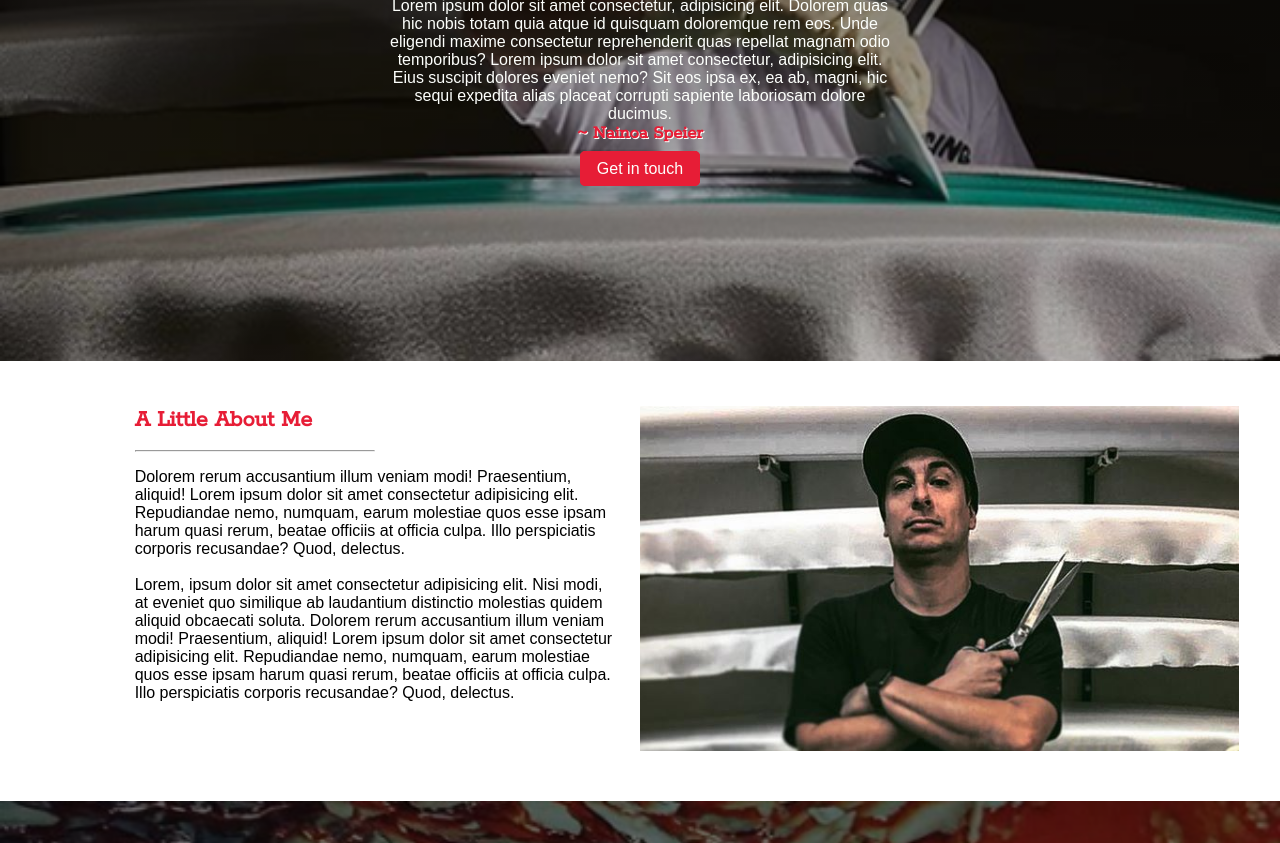
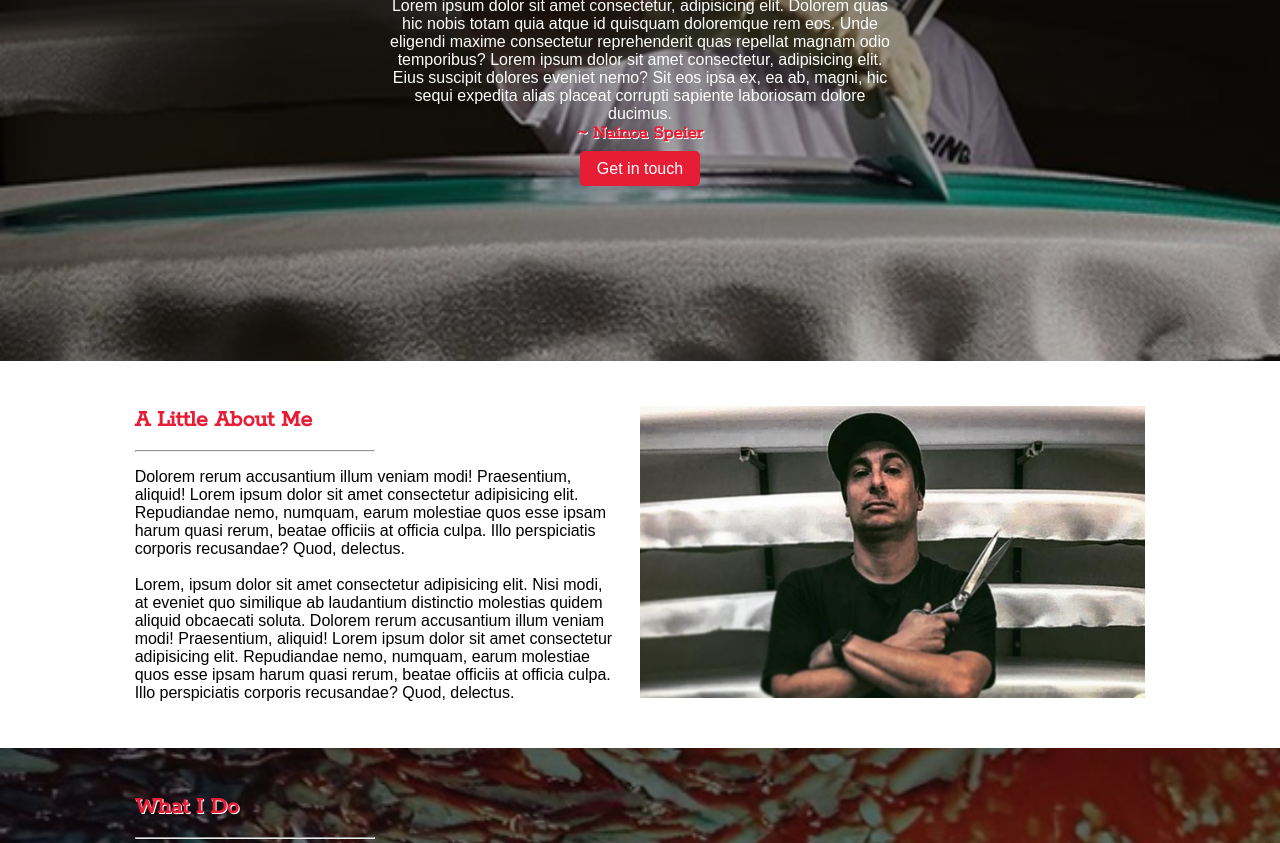
Before and after one commit to mowens86/naiguy, a website: page index.html in a window 1280 px wide. Shown: the part 456-1299 px from the top of the page. Drawn offline with Linux system fonts and the light colour scheme; a web font is replaced by a local one.

Commit message:
adjusted about me picture for mobile responsiveness

```diff
--- a/scss/styles.scss
+++ b/scss/styles.scss
@@ -205,11 +205,15 @@ hr {
     text-align: center;
  }
 
- .about-me-content hr,
+.about-me-content hr,
 .what-i-do-content hr,
 .gallery-content hr,
 .connect-content hr {
     margin: 1rem auto;
+}
+
+.about-me-side-content img {
+    width: 100%;
 }
 
 
```
Also changed, not shown: css/styles.css, 1 other file.
